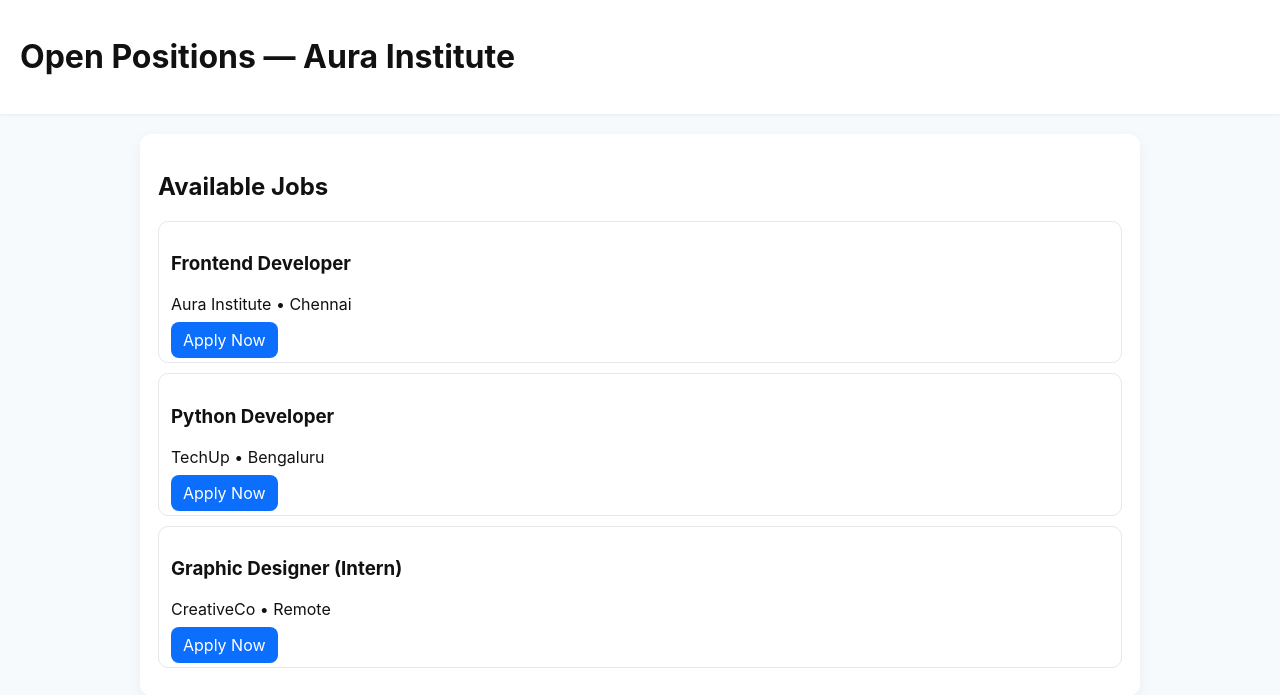
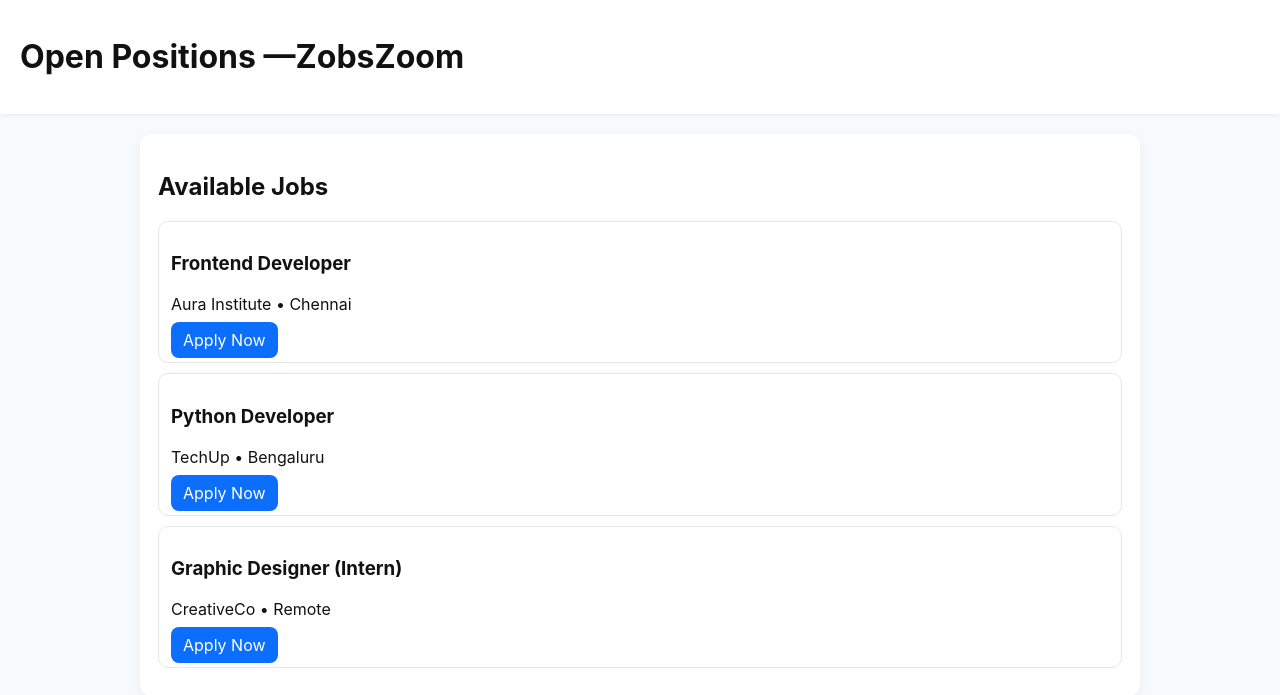
Before and after one commit to Aura11-coder/job-apply-flask, a Flask app: page / in a window 1280 px wide. Shown: the top 695 px of the page. Run offline with Flask 3, Linux system fonts and the light colour scheme.

Commit message:
Updated code

```diff
--- a/app.py
+++ b/app.py
@@ -16,9 +16,10 @@ CORS(app)
 
 # 🔹 Dummy job data
 jobs = [
-    {"id": 1, "title": "Frontend Developer", "company": "Aura Institute", "location": "Chennai"},
-    {"id": 2, "title": "Python Developer", "company": "TechUp", "location": "Bengaluru"},
-    {"id": 3, "title": "Graphic Designer (Intern)", "company": "CreativeCo", "location": "Remote"},
+    {"id": 1, "title": "Frontend Developer", "company": "Aura Institute", "location": "Chennai", "eligible": "Any degree / HTML, CSS, JS knowledge"},
+
+    {"id": 2, "title": "Python Developer", "company": "TechUp", "location": "Bengaluru", "eligible": "Any degree / HTML, CSS, JS knowledge"},
+    {"id": 3, "title": "Graphic Designer (Intern)", "company": "CreativeCo", "location": "Remote", "eligible": "Any degree / HTML, CSS, JS knowledge"},
 ]
 
 @app.route("/")
@@ -82,14 +83,14 @@ def apply():
 
         # Send confirmation email to applicant
         confirm_data = {
-            "sender": {"name": "Aura Institute HR", "email": EMAIL_USER},
+            "sender": {"name": "ZobsZoom HR", "email": EMAIL_USER},
             "to": [{"email": email}],
             "subject": "Thank you for applying!",
             "htmlContent": f"""
                 <p>Dear {name},</p>
-                <p>Thank you for applying for the position at <b>Aura Institute & Technology</b>.</p>
+                <p>Thank you for applying for the position at <b>ZobsZoom</b>.</p>
                 <p>Our HR team will review your application and contact you shortly.</p>
-                <br><p>Best regards,<br>Aura HR Team</p>
+                <br><p>Best regards,<br>ZobsZoom HR Team</p>
             """
         }
         requests.post(url, headers=headers, json=confirm_data)
--- a/templates/jobs.html
+++ b/templates/jobs.html
@@ -16,7 +16,7 @@
 </head>
 <body>
   <header>
-    <h1>Open Positions — Aura Institute</h1>
+    <h1>Open Positions —ZobsZoom</h1>
   </header>
   <main>
     <div class="card">
```
